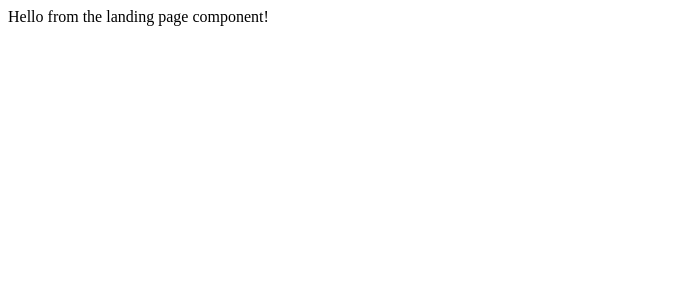
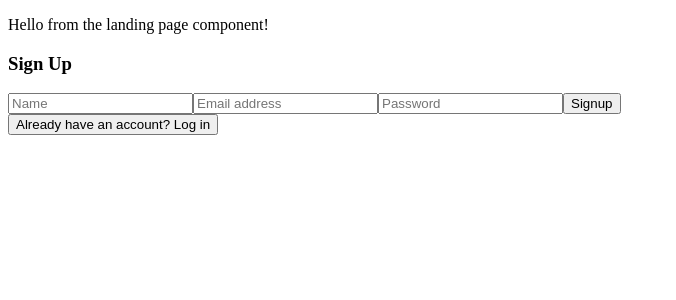
Before and after one commit to ezekielp/my_stox, a React (Create React App) app in the folder frontend/: page /#/ in a window 1280 px wide. Shown: the top 300 px of the page, without its empty margins (0-676 px from the left). Built offline with nearby package versions, Linux system fonts and the light colour scheme.

Commit message:
Complete basic session form logic

```diff
--- a/frontend/src/components/landing_page/landing_page.jsx
+++ b/frontend/src/components/landing_page/landing_page.jsx
@@ -1,4 +1,5 @@
 import React from 'react';
+import SessionFormContainer from '../session/session_form_container';
 
 class LandingPage extends React.Component {
     constructor(props) {
@@ -7,8 +8,11 @@ class LandingPage extends React.Component {
 
     render() {
         return (
-            <div>Hello from the landing page component!</div>
-        )
+          <div>
+            <p>Hello from the landing page component!</p>
+            <SessionFormContainer />
+          </div>
+        );
     }
 }
 
--- a/frontend/src/components/session/session_form.jsx
+++ b/frontend/src/components/session/session_form.jsx
@@ -6,7 +6,7 @@ class SessionForm extends React.Component {
         super(props);
 
         this.state = {
-            formType: 'signup',
+            formType: 'Signup',
             name: '',
             email: '',
             password: '',
@@ -15,6 +15,7 @@ class SessionForm extends React.Component {
 
         this.handleSubmit = this.handleSubmit.bind(this);
         this.renderSignupForm = this.renderSignupForm.bind(this);
+        this.renderLoginForm = this.renderLoginForm.bind(this);
     }
 
     update(field) {
@@ -26,11 +27,40 @@ class SessionForm extends React.Component {
     }
 
     handleSubmit(e) {
+        let user;
+        const { login, signup } = this.props;
+        const { formType, name, email, password } = this.state;
 
+        if (formType === "Signup") {
+            user = {
+                name,
+                email,
+                password
+            }
+            signup(user);
+        } else {
+            user = {
+              email,
+              password
+            };
+            login(user);
+        }
+    }
+
+    toggleFormType() {
+        if (this.state.formType === 'Signup') {
+            this.setState({
+                formType: 'Login'
+            })
+        } else {
+            this.setState({
+                formType: 'Signup'
+            })
+        }
     }
 
     renderSignupForm() {
-        if (this.state.formType !== 'signup') {
+        if (this.state.formType !== 'Signup') {
             return (
                 <></>
             )
@@ -57,15 +87,62 @@ class SessionForm extends React.Component {
                         <input
                             type="submit" className="session-submit-btn" value="Signup"/>
                     </form>
+                    <button
+                        className="toggle-session-form-btn"
+                        onClick={() => this.toggleFormType()}>
+                        Already have an account? Log in
+                    </button>
                 </div>
             )
+        }
+    }
+
+    renderLoginForm() {
+        if (this.state.formType !== 'Login') {
+            return (
+                <></>
+            )
+        } else {
+            return (
+              <div className="session-form-container">
+                <h3>Log In</h3>
+                <form onSubmit={this.handleSubmit}>
+                  <input
+                    className="session-input"
+                    type="email"
+                    placeholder="Email address"
+                    onChange={this.update("email")}
+                  />
+                  <input
+                    className="session-input"
+                    type="password"
+                    placeholder="Password"
+                    onChange={this.update("password")}
+                  />
+                  <input
+                    type="submit"
+                    className="session-submit-btn"
+                    value="Login"
+                  />
+                </form>
+                <button
+                  className="toggle-session-form-btn"
+                  onClick={() => this.toggleFormType()}
+                >
+                  Don't have an account? Sign up
+                </button>
+              </div>
+            );
         }
     }
 
     render() {
 
         return (
-            this.renderSignupForm()
+            <>
+                {this.renderSignupForm()}
+                {this.renderLoginForm()}
+            </>
         )
     }
 }
--- a/frontend/src/components/session/session_form_container.js
+++ b/frontend/src/components/session/session_form_container.js
@@ -5,7 +5,7 @@ import { login, signup, clearErrors } from '../../actions/session_actions';
 const mapStateToProps = state => {
     return {
         isAuthenticated: state.session.isAuthenticated,
-        errors: Object.values(state.errors.session)
+        // errors: Object.values(state.errors)
     }
 }
 
--- a/frontend/src/index.js
+++ b/frontend/src/index.js
@@ -6,7 +6,6 @@ import Root from './components/root';
 import configureStore from './store/store';
 import { setAuthToken } from './util/session_api_util';
 import { logout } from './actions/session_actions';
-
 
 document.addEventListener("DOMContentLoaded", () => {
     let store;
--- a/frontend/src/store/store.js
+++ b/frontend/src/store/store.js
@@ -4,12 +4,12 @@ import logger from 'redux-logger';
 
 import rootReducer from '../reducers/root_reducer';
 
-const configureStore = (preloadedState = {}) => {
-    return createStore(
+const configureStore = (preloadedState = {}) => (
+    createStore(
         rootReducer,
         preloadedState,
         applyMiddleware(thunk, logger)
     )
-};
+);
 
 export default configureStore;
```
